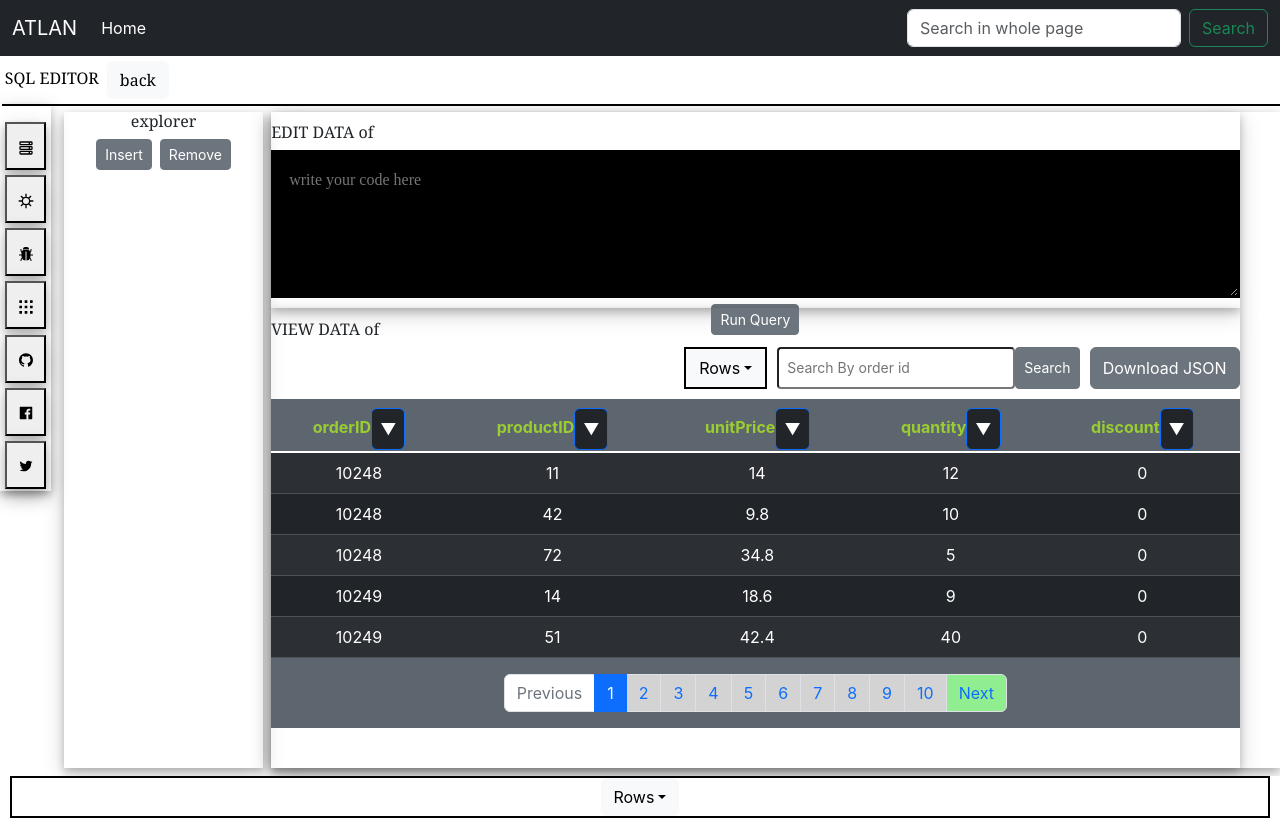
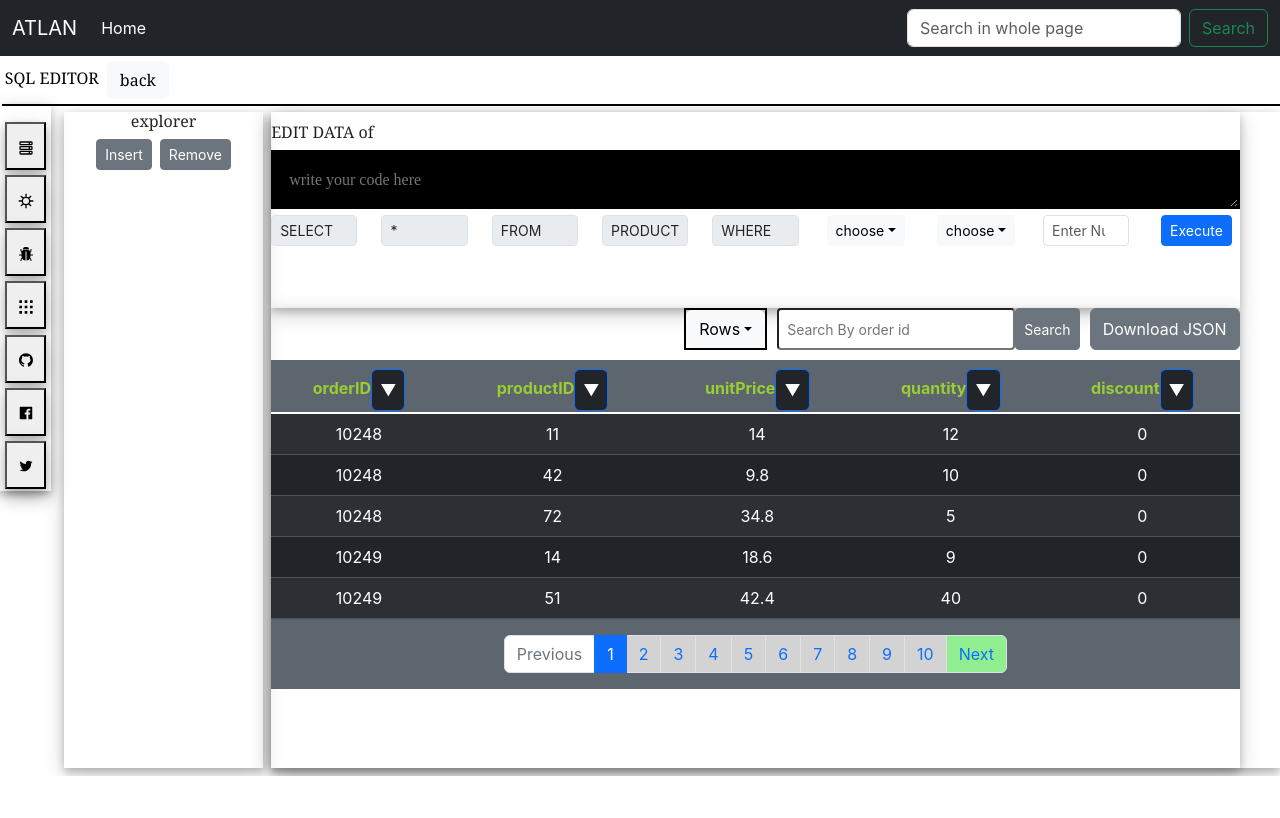
Before and after one commit to Gaurav05082002/Atlan-mysql, a React (Create React App) app: page / in a window 1280 px wide. Built offline with nearby package versions, Linux system fonts and the light colour scheme.

Commit message:
sql query input

```diff
--- a/src/App.js
+++ b/src/App.js
@@ -18,8 +18,7 @@ function App() {
       <Nav/>
       <Nav2/>
       <Editor/>
-      <DropDown/>
-      {/* <AdvanceTable/> */}
+        {/* <AdvanceTable/> */}
 
       {/* <UseEffect/> */}
 
--- /dev/null
+++ b/src/components/QueryInputs/SqlQuery1.js
@@ -0,0 +1,114 @@
+import React, { useState } from 'react';
+import { Form, Row, Col, Dropdown, Button } from 'react-bootstrap';
+
+const SqlQuery1 = ({ onExecute }) => {
+  const [selectedTable, setSelectedTable] = useState('choose');
+  const [selectedOperator, setSelectedOperator] = useState('choose');
+  const [numberValue, setNumberValue] = useState('choose');
+
+  const tableOptions = ['Table1', 'Table2', 'Table3'];
+  const operatorOptions = ['=', '!=', '>', '<'];
+
+  const handleExecute = () => {
+    onExecute(selectedTable, selectedOperator, numberValue);
+  };
+
+  return (
+    <div>
+      <Form>
+        <Row className="align-items-center">
+          <Col>
+            <Form.Control
+              type="text"
+              value="SELECT"
+              readOnly
+              size="sm"
+              className="form-control-sm"
+            />
+          </Col>
+          <Col>
+            <Form.Control
+              type="text"
+              value="*"
+              readOnly
+              size="sm"
+              className="form-control-sm"
+            />
+          </Col>
+          <Col>
+            <Form.Control
+              type="text"
+              value="FROM"
+              readOnly
+              size="sm"
+              className="form-control-sm"
+            />
+          </Col>
+          <Col>
+            <Form.Control
+              type="text"
+              value="PRODUCT"
+              readOnly
+              size="sm"
+              className="form-control-sm"
+            />
+          </Col>
+          <Col>
+            <Form.Control
+              type="text"
+              value="WHERE"
+              readOnly
+              size="sm"
+              className="form-control-sm"
+            />
+          </Col>
+          <Col>
+            <Dropdown onSelect={(selected) => setSelectedTable(selected)}>
+              <Dropdown.Toggle variant="light" id="dropdown-table" size="sm">
+                {selectedTable}
+              </Dropdown.Toggle>
+              <Dropdown.Menu>
+                {tableOptions.map((table, index) => (
+                  <Dropdown.Item key={index} eventKey={table}>
+                    {table}
+                  </Dropdown.Item>
+                ))}
+              </Dropdown.Menu>
+            </Dropdown>
+          </Col>
+          <Col>
+            <Dropdown onSelect={(selected) => setSelectedOperator(selected)}>
+              <Dropdown.Toggle variant="light" id="dropdown-operator" size="sm">
+                {selectedOperator}
+              </Dropdown.Toggle>
+              <Dropdown.Menu>
+                {operatorOptions.map((operator, index) => (
+                  <Dropdown.Item key={index} eventKey={operator}>
+                    {operator}
+                  </Dropdown.Item>
+                ))}
+              </Dropdown.Menu>
+            </Dropdown>
+          </Col>
+          <Col>
+            <Form.Control
+              type="number"
+              placeholder="Enter Number"
+              value={numberValue}
+              onChange={(e) => setNumberValue(e.target.value)}
+              size="sm"
+              className="form-control-sm"
+            />
+          </Col>
+          <Col>
+            <Button variant="primary" size="sm" onClick={handleExecute}>
+              Execute
+            </Button>
+          </Col>
+        </Row>
+      </Form>
+    </div>
+  );
+};
+
+export default SqlQuery1;
--- a/src/components/editor/Editor.css
+++ b/src/components/editor/Editor.css
@@ -52,7 +52,7 @@ h6 {
 }
 .inputcode {
     width: 100%;
-    height: 75%;
+    height: 30%;
     /* width: 100vw; */
     background-color: black;
     color: blue;
@@ -62,7 +62,7 @@ h6 {
 }
 .inputcode2 {
     width: 100%;
-    height: 75%;
+    height: 30%;
     /* width: 100vw; */
     background-color: white;
     color: black;
--- a/src/components/editor/Editor.js
+++ b/src/components/editor/Editor.js
@@ -7,6 +7,7 @@ import { GrActions } from "react-icons/gr";
 import { GrApps } from "react-icons/gr";
 import { AiFillGithub, AiFillFacebook, AiOutlineTwitter } from "react-icons/ai";
 import { IoBugSharp } from "react-icons/io5";
+import SqlQuery1 from "../QueryInputs/SqlQuery1.js";
 
 import "./Editor.css";
 
@@ -19,6 +20,26 @@ const Editor = () => {
   // const [data, setdata] = useState();
   const [stl, setstl] = useState("inputcode");
   const [file, setfile] = useState("categories.csv");
+
+
+
+
+  // Define parameters in Editor.js state
+  const [selectedTable, setSelectedTable] = React.useState('DefaultTable');
+  const [selectedNum , setSelectedNumber] =  React.useState('DefaultTable');
+  const [selectedOperator, setSelectedOperator] = React.useState('DefaultOperator');
+
+  // Handler to update parameters based on QueryInput selections
+  const handleExecute = (table, operator , num ) => {
+    setSelectedTable(table);
+
+    setSelectedOperator(operator);
+    setSelectedNumber(num);
+  };
+
+
+
+
   //this function is for removing or changing  size of file explorer in our window
   function sizechange() {
     if (size) {
@@ -193,15 +214,19 @@ const Editor = () => {
           <textarea
             className={stl}
             placeholder="write your code here"
+
           ></textarea>
-          <button
+           <SqlQuery1 onExecute={handleExecute} />
+
+
+          {/* <button
             type="button"
             class="btn btn-secondary btn-sm"
             data-bs-toggle="modal"
             data-bs-target="#exampleModal2"
           >
             Run Query
-          </button>
+          </button> */}
 
           {/* this modal is for result button once the code is done ,this will also allow us to send the result to particular gmail id  */}
           <div
@@ -273,10 +298,10 @@ const Editor = () => {
 
         {/* the below div is for viewing data  */}
         <div id="rightdown">
-          <h6 className="ediname">VIEW DATA of </h6>
+          {/* <h6 className="ediname">VIEW DATA of </h6> */}
+          <Viewer selectedTable={selectedTable}  selectedOperator={selectedOperator} selectedNum={selectedNum} />
+          {/* csv to html is used to convert csv data to html table form  */}
 
-          {/* csv to html is used to convert csv data to html table form  */}
-           <Viewer  />
           {/* <CsvToHtmlTable data={data} csvDelimiter="," /> */}
         </div>
       </div>
--- a/src/components/table/Viewer.js
+++ b/src/components/table/Viewer.js
@@ -14,7 +14,8 @@ import { sortByAsc, sortByDeAsc } from "../Helper/SortFunctions";
 import downloadJsonFile from "../Helper/DownloadJSON";
 import DropDown from "../Helper/DropDown";
 
-const Viewer = () => {
+const Viewer = ({ selectedTable = 'DefaultTable',selectedOperator = 'DefaultOperator' , numberValue = '1'}) => {
+  console.log("paramsin viewer.js" , selectedTable , selectedOperator ,numberValue );
   const [filterData, setFilterData] = useState([]);
   const [prevData, setPrevData] = useState([]);
   const [currentPage, setCurrentPage] = useState(0);
```
